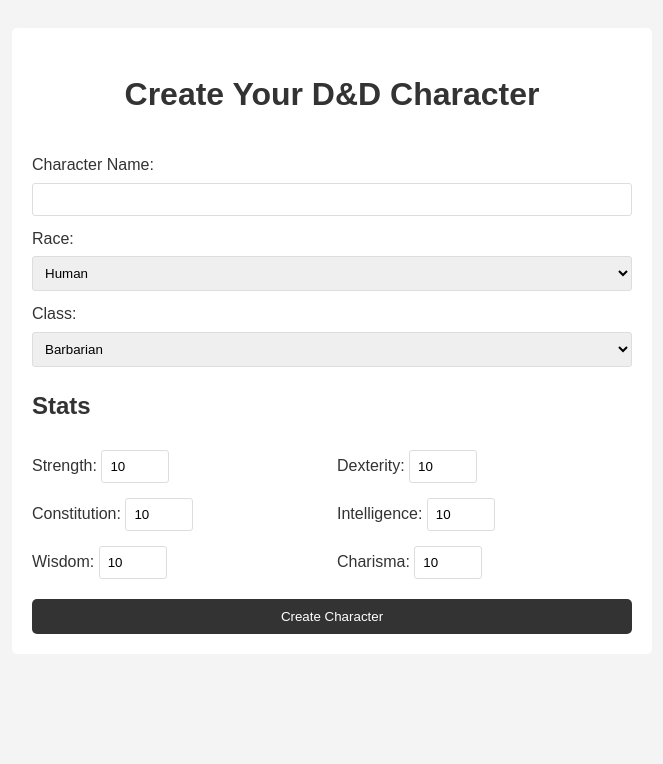
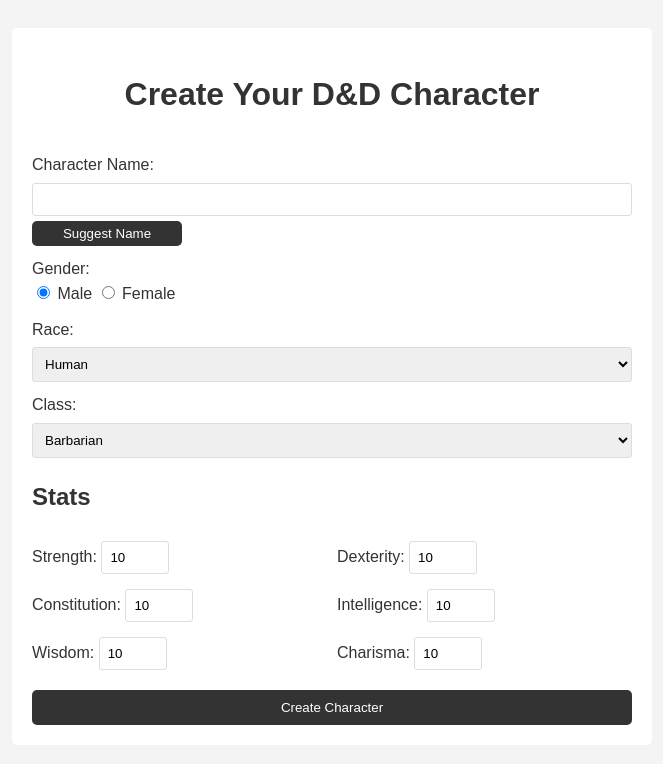
Before and after one commit to NusretSalli/DND_World_Generator, a Flask app: page / in a window 1280 px wide. Shown: the top 764 px of the page, without its empty margins (308-971 px from the left). Run offline with Flask 3, Linux system fonts and the light colour scheme.

Commit message:
name generator based on race and gender added

```diff
--- a/app.py
+++ b/app.py
@@ -1,15 +1,56 @@
-from flask import Flask, render_template, request
+from flask import Flask, render_template, request, jsonify
+from pynames import GENDER, LANGUAGE
+from pynames.generators.elven import WarhammerNamesGenerator, DnDNamesGenerator
+from pynames.generators.goblin import GoblinGenerator
+from pynames.generators.korean import KoreanNamesGenerator
+from pynames.generators.mongolian import MongolianNamesGenerator
+from pynames.generators.orc import OrcNamesGenerator
+from pynames.generators.russian import PaganNamesGenerator
+from pynames.generators.scandinavian import ScandinavianNamesGenerator
 
 app = Flask(__name__)
+
+# Mapping races to pynames generators
+RACE_TO_GENERATOR = {
+    'dwarf': KoreanNamesGenerator(),
+    'elf': DnDNamesGenerator(),
+    'half-orc': OrcNamesGenerator(),
+    'gnome': GoblinGenerator(),
+    # Using a generic fantasy generator for races without a specific one
+    'human': ScandinavianNamesGenerator(),
+    'halfling': KoreanNamesGenerator(),
+    'dragonborn': KoreanNamesGenerator(),
+    'half-elf': WarhammerNamesGenerator(),  # Using Warhammer names for half-elves
+    'tiefling': PaganNamesGenerator(),
+}
 
 @app.route('/')
 def index():
     return render_template('index.html')
 
+
+@app.route('/generate_name')
+def generate_name():
+    race = request.args.get('race', 'human')
+    gender_str = request.args.get('gender', 'male')
+
+    gender = GENDER.MALE if gender_str == 'male' else GENDER.FEMALE
+
+    generator = RACE_TO_GENERATOR.get(race, ScandinavianNamesGenerator())
+
+    # Not all generators support gender, so we handle that
+    try:
+        name = generator.get_name_simple(gender)
+    except TypeError:
+        name = generator.get_name_simple()
+
+    return jsonify(name=name)
+
 @app.route('/create_character', methods=['POST'])
 def create_character():
     character = {
         'name': request.form.get('name'),
+        'gender': request.form.get('gender'),
         'race': request.form.get('race'),
         'class': request.form.get('class'),
         'strength': request.form.get('strength'),
--- a/requirements.txt
+++ b/requirements.txt
@@ -1 +1,2 @@
 Flask
+pynames
--- a/templates/index.html
+++ b/templates/index.html
@@ -62,6 +62,11 @@
             margin-top: 20px;
             cursor: pointer;
         }
+        #random-name-btn {
+            width: 150px;
+            margin-top: 5px;
+            padding: 5px;
+        }
     </style>
 </head>
 
@@ -71,6 +76,15 @@
         <form action="/create_character" method="post">
             <label for="name">Character Name:</label>
             <input type="text" id="name" name="name" required>
+            <button type="button" id="random-name-btn">Suggest Name</button>
+
+            <label>Gender:</label>
+            <div>
+                <input type="radio" id="male" name="gender" value="male" checked>
+                <label for="male">Male</label>
+                <input type="radio" id="female" name="gender" value="female">
+                <label for="female">Female</label>
+            </div>
 
             <label for="race">Race:</label>
             <select id="race" name="race">
@@ -132,6 +146,17 @@
             <button type="submit">Create Character</button>
         </form>
     </div>
+    <script>
+        document.getElementById('random-name-btn').addEventListener('click', () => {
+            const race = document.getElementById('race').value;
+            const gender = document.querySelector('input[name="gender"]:checked').value;
+            fetch(`/generate_name?race=${race}&gender=${gender}`)
+                .then(response => response.json())
+                .then(data => {
+                    document.getElementById('name').value = data.name;
+                });
+        });
+    </script>
 </body>
 
 </html>
```
